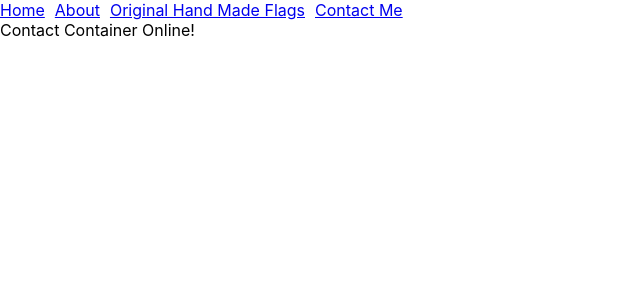
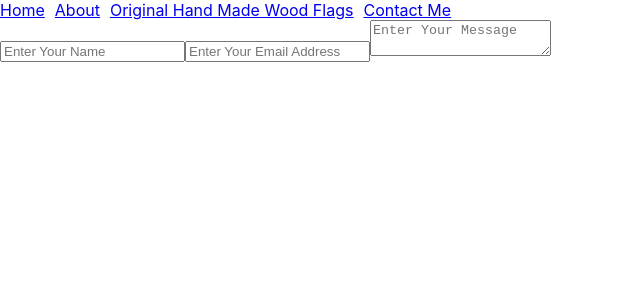
Before and after one commit to TravisExline/Scorched-Wood-Flag, a React (Create React App) app in the folder frontend/: page /contact in a window 1280 px wide. Shown: the top 300 px of the page, without its empty margins (0-640 px from the left). Built offline with nearby package versions, Linux system fonts and the light colour scheme.

Commit message:
working on contact form

```diff
--- a/frontend/src/components/NavBar.js
+++ b/frontend/src/components/NavBar.js
@@ -14,7 +14,7 @@ const NavBar = () =>
         </NavLink>
         <NavLink className='flags-link'
             to='/flags'
-            exact>Original Hand Made Flags
+            exact>Original Hand Made Wood Flags
         </NavLink>
         <NavLink className='contact-link'
             to='/contact'
--- a/frontend/src/containers/ContactContainer.js
+++ b/frontend/src/containers/ContactContainer.js
@@ -6,7 +6,11 @@ class ContactContainer extends React.Component {
         return (
             <div>
                 <NavBar />
-                Contact Container Online!
+                <form className='contact-form'>
+                    <input className='name-input' type='text' name='customer-name' placeholder='Enter Your Name'/>
+                    <input className='email-input' type='text' name='customer-email' placeholder='Enter Your Email Address' />
+                    <textarea className='message-input' type='text' name='customer-message' placeholder='Enter Your Message' />
+                </form>
             </div>
         )
     }
```
Also changed, not shown: frontend/src/style/ContactContainer.css (added), 1 other file (tests, documents, lock files or other folders).
